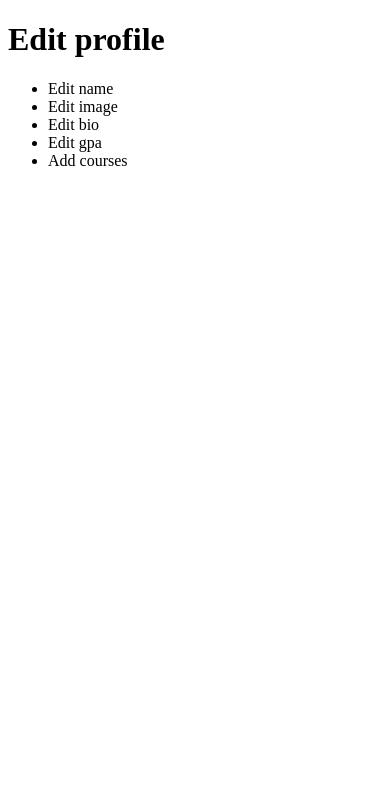
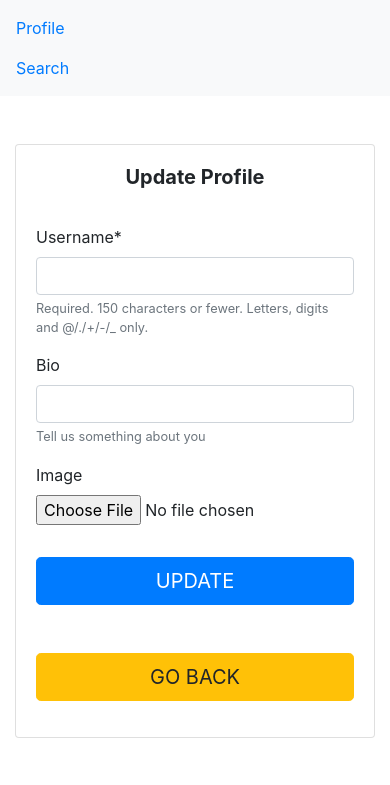
Before and after one commit to bowenkruse/CSCI331Group11Project, a Django app: template Profile/templates/Profile/edit_profile.html in a window 390 px wide. Shown: the top 785 px of the page. Run offline with Django 3.2, Linux system fonts and the light colour scheme; the template is opened without the code that fills it: values that come from a table or form of the project are taken from there, others are empty; some libraries are stand-ins or nearby versions.

Commit message:
User can update profile including image, name and bio

```diff
--- a/CSCI331Group11Project/urls.py
+++ b/CSCI331Group11Project/urls.py
@@ -17,6 +17,8 @@ from django.contrib import admin
 from django.urls import path, include
 from Profile import views as profile_views
 from django.contrib.auth import views as auth_views
+from django.conf.urls.static import static
+from django.conf import settings
 
 urlpatterns = [
     path('admin/', admin.site.urls),
@@ -25,4 +27,4 @@ urlpatterns = [
     path('logout/', auth_views.LoginView.as_view(template_name='Profile/logout.html'), name='logout'),
     path('', profile_views.home, name='home'),
     path('editprofile/', profile_views.edit_profile, name='editprofile')
-]
+] + static(settings.MEDIA_URL, document_root=settings.MEDIA_ROOT)
--- a/Profile/forms.py
+++ b/Profile/forms.py
@@ -13,11 +13,10 @@ class UserRegisterForm(UserCreationForm):
 
 
 class UserUpdateForm(forms.ModelForm):
-	email = forms.EmailField()
 
 	class Meta:
 		model = User
-		fields = ['username', 'email']
+		fields = ['username']
 
 
 class ProfileUpdateForm(forms.ModelForm):
--- a/Profile/models.py
+++ b/Profile/models.py
@@ -7,7 +7,7 @@ from django.db.models.signals import post_save
 # Create your models here.
 class UserProfile(models.Model):
     user = models.OneToOneField(User, on_delete=models.CASCADE)
-    image = models.ImageField(default='profile_images/default.jpg', upload_to='profile_pictures', null=True, blank=True)
+    image = models.ImageField(default='default.jpg', upload_to='profile_images', null=True, blank=True)
     gpa = models.FloatField(default=4.0)
     rating = models.FloatField(default=5.0, editable=False)
     slug = AutoSlugField(populate_from='user')
@@ -19,7 +19,7 @@ class UserProfile(models.Model):
         return self.user.username
 
     def get_absolute_url(self):
-        return "/users/{}".format(self.slug)
+        return "/Profile/{}".format(self.slug)
 
 
 def create_profile(sender, **kwargs):
--- a/Profile/templates/Profile/edit_profile.html
+++ b/Profile/templates/Profile/edit_profile.html
@@ -1,18 +1,46 @@
+{% load crispy_forms_filters %}
 <!DOCTYPE html>
 <html lang="en">
 <head>
+    <link rel="stylesheet" href="https://stackpath.bootstrapcdn.com/bootstrap/4.1.3/css/bootstrap.min.css" integrity="sha384-MCw98/SFnGE8fJT3GXwEOngsV7Zt27NXFoaoApmYm81iuXoPkFOJwJ8ERdknLPMO" crossorigin="anonymous">
     <meta charset="UTF-8">
     <title>Edit profile</title>
 </head>
 <body>
-<h1>Edit profile</h1>
-<ul>
-    <li>Edit name</li>
-    <li>Edit image</li>
-    <li>Edit bio</li>
-    <li>Edit gpa</li>
-    <li>Add courses</li>
-</ul>
 
+<nav class="navbar bg-light">
+  <ul class="navbar-nav">
+    <li class="nav-item">
+      <a class="nav-link" href="{% url 'home' %}">Profile</a>
+    </li>
+    <li class="nav-item">
+      <a class="nav-link" href="#">Search</a>
+    </li>
+  </ul>
+</nav>
+<div class="container">
+  <div class="row">
+    <div class="col-sm-9 col-md-8 col-lg-7 mx-auto">
+      <div class="card card-signin my-5">
+        <div class="card-body">
+          <h5 class="card-title text-center"><b>Update Profile</b></h5>
+          <form class="form-signin" method="POST" enctype="multipart/form-data">
+            {% csrf_token %}
+            <fieldset class="form-group">
+              <br/>
+              {{ u_form|crispy }} {{ p_form|crispy }}
+            </fieldset>
+            <div class="form-group">
+              <button class="btn btn-lg btn-primary btn-block text-uppercase" type="submit">Update</button>
+                <br/>
+                <br/>
+              <a class="btn btn-lg btn-warning btn-block text-uppercase" href="{% url 'home' %}">Go Back</a>
+            </div>
+          </form>
+        </div>
+      </div>
+    </div>
+  </div>
+</div>
 </body>
 </html>
```
Also changed, not shown: Profile/templates/Profile/login.html (+16 -2 lines), Profile/templates/Profile/profile.html (+21 -4 lines), Profile/views.py (+4 -10 lines), Profile/migrations/0003_alter_userprofile_image.py (added), db.sqlite3, media/default.jpg (added), media/profile_images/default.jpg (added).
